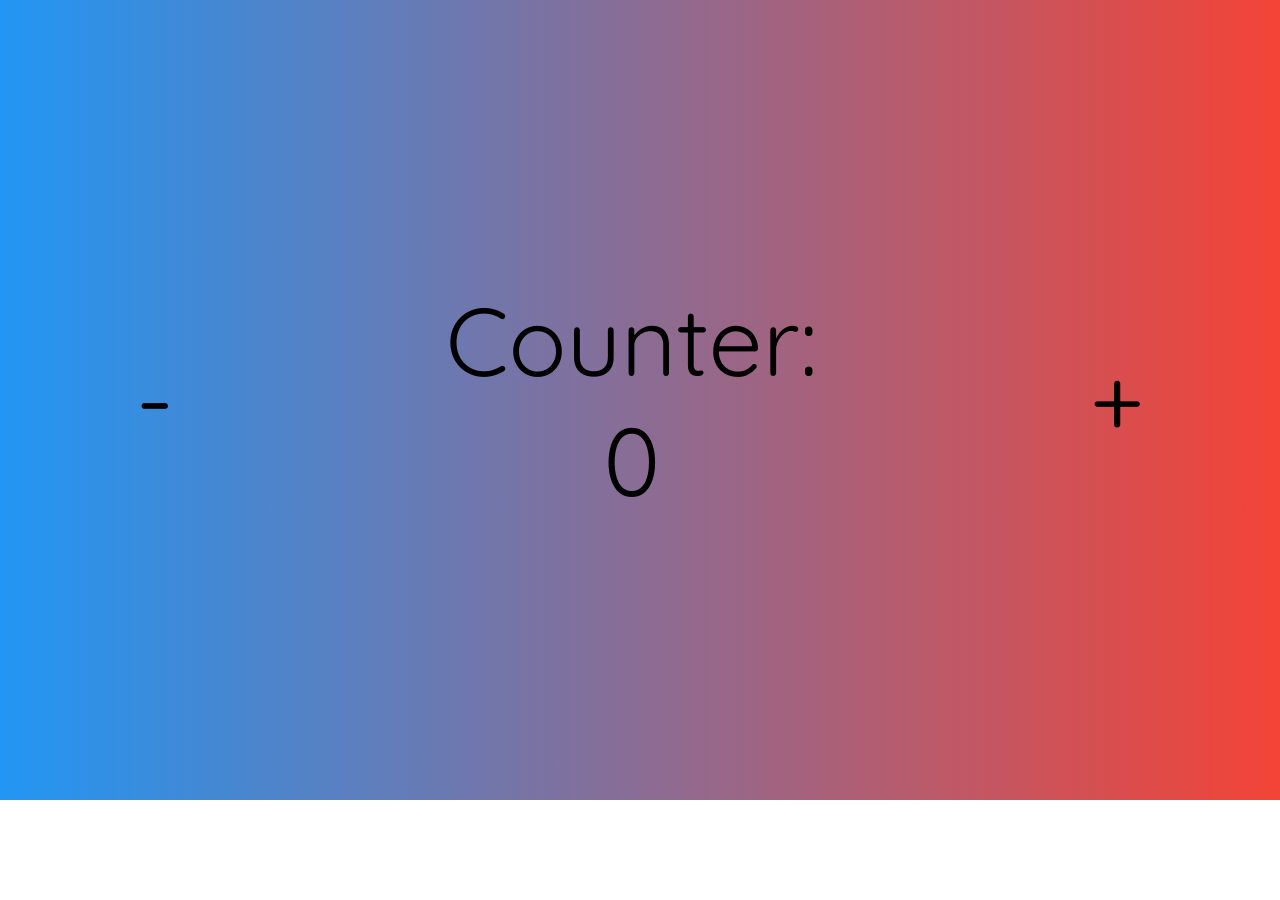
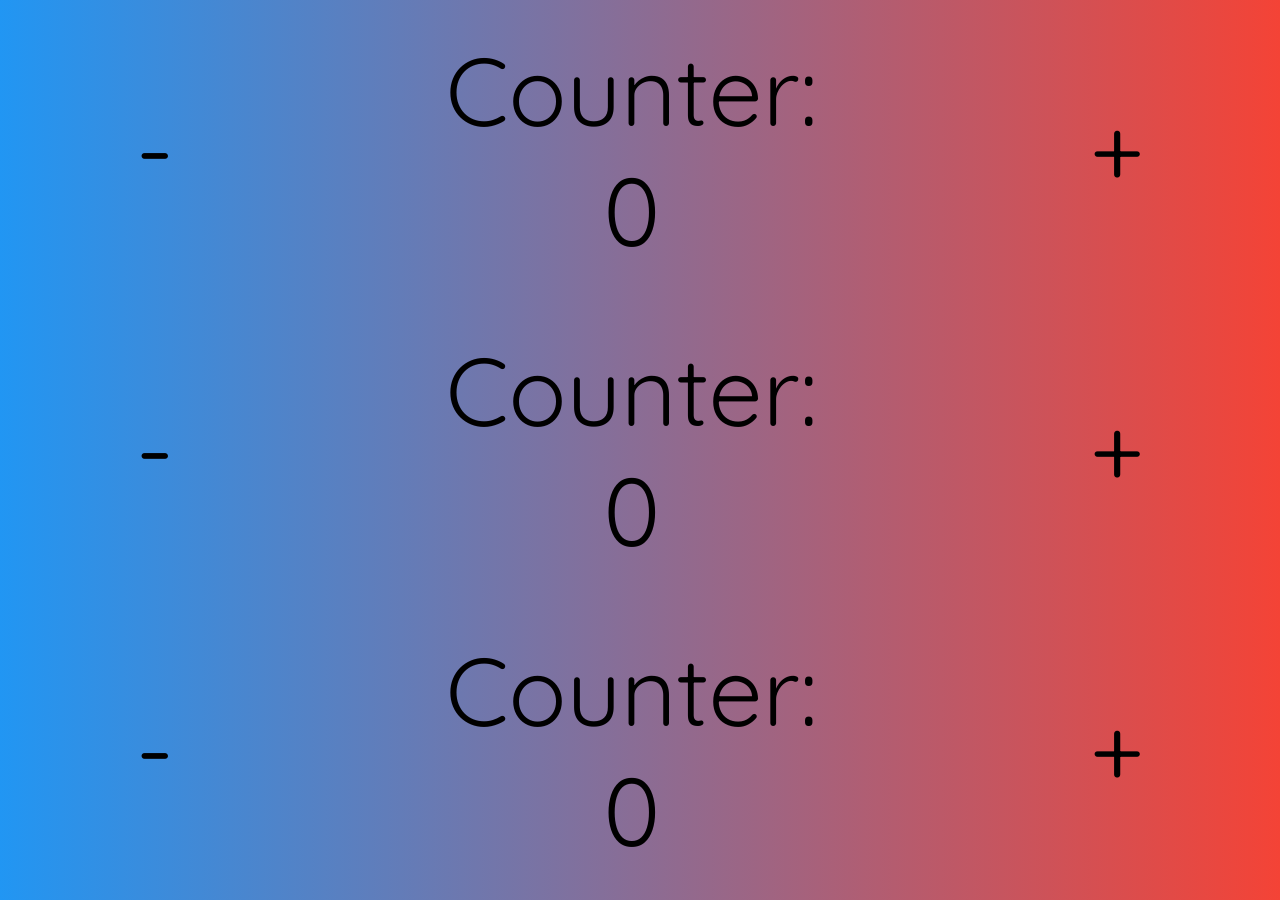
Before and after one commit to Swor71/Module-14-React.js, a plain HTML site: page 14.6/index.html in a window 1280 px wide. Before the commit the page ends 800 px from the top, so only its background shows below. Drawn offline with nearby package versions, Linux system fonts and the light colour scheme.

Commit message:
Add other instances of Counter module

```diff
--- a/14.6/script.js
+++ b/14.6/script.js
@@ -64,5 +64,9 @@ var Counter = React.createClass({
     }
 });
 
-var element = React.createElement(Counter);
+var element = React.createElement('div', {},
+    React.createElement(Counter),
+    React.createElement(Counter),
+    React.createElement(Counter)
+);
 ReactDOM.render(element, document.getElementById('app'));
--- a/14.6/style.css
+++ b/14.6/style.css
@@ -3,17 +3,20 @@
 * {
     font-family: 'Quicksand', sans-serif;
     box-sizing: border-box;
-    margin: 0;
     padding: 0;
+    margin: 0 auto;
 }
 
 body {
     background: linear-gradient(to right, #2196f3, #f44336);
-    overflow: hidden;
     max-height: 100vh;
-    max-width: 100%;
+    height: 100%;
+    max-width: 100vw;
     width: 100%;
     user-select: none;
+    display: flex;
+    flex-direction: column;
+    justify-content: space-around;
 }
 
 [class*="btn-"] {
@@ -25,13 +28,12 @@ body {
 }
 
 .container {
-    margin: auto;
+    padding: 30px 0;
     max-width: 1600px;
-    width: 100%;
-    height: 100vh;
+    width: 100vw;
+    height: 100%;
     display: flex;
     justify-content: space-around;
-    align-items: center;
 }
 
 .counter {
```
